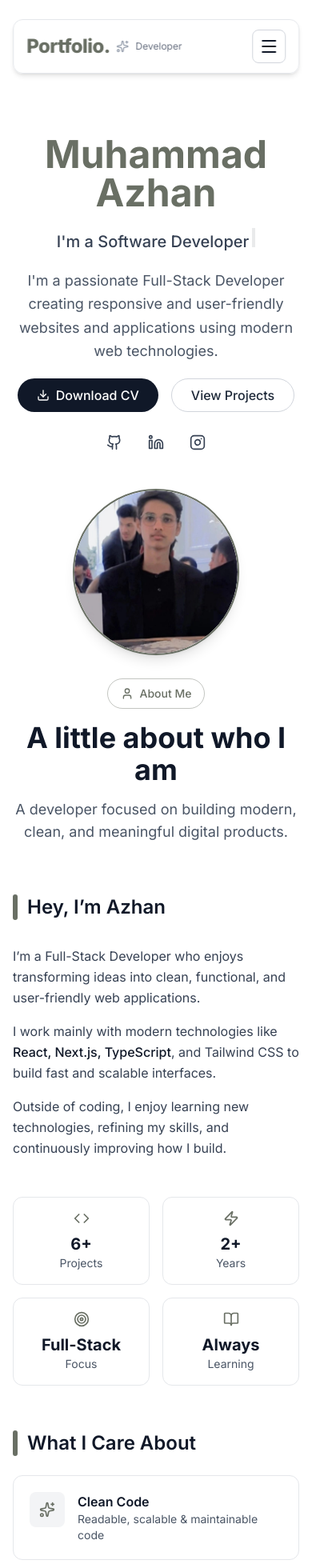
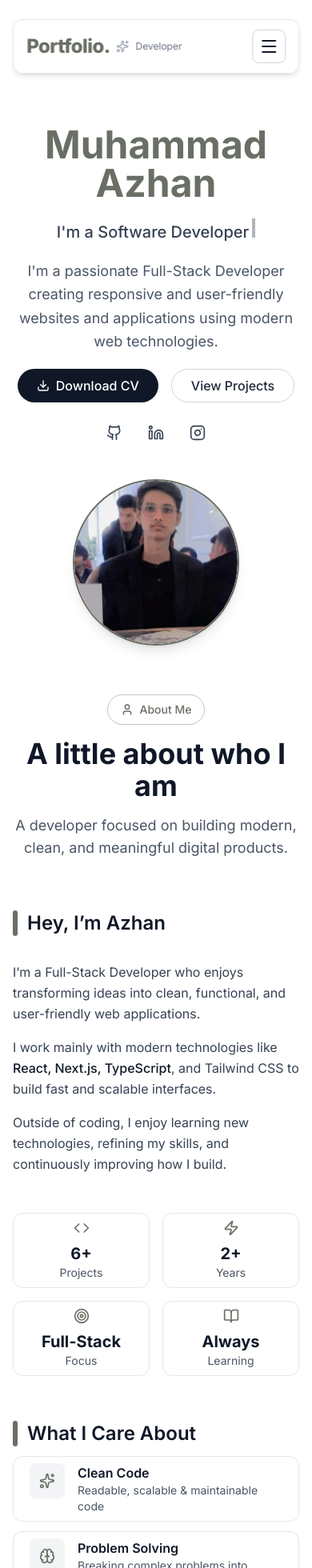
Before and after one commit to mazhanbaig/PortFolio, a Next.js app: page / in a window 390 px wide. Shown: the top 1960 px of the page at 80% size. Built offline with nearby package versions, Linux system fonts and the light colour scheme.

Commit message:
new architecture of portfolio

```diff
--- a/components/About.tsx
+++ b/components/About.tsx
@@ -36,7 +36,7 @@ export default function AboutSection() {
     return (
         <section
             id="about"
-            className="w-full bg-white py-1 px-4 sm:px-6 lg:px-8"
+            className="w-full bg-white py-1 mt-5 sm:mt-0 px-4 sm:px-6 lg:px-8"
         >
             <div className="max-w-6xl mx-auto">
 
@@ -90,7 +90,7 @@ export default function AboutSection() {
                             {stats.map((stat, idx) => (
                                 <div
                                     key={idx}
-                                    className="text-center p-2 py-4 border border-gray-200 rounded-xl hover:border-[#696f64]/60 transition"
+                                    className="text-center p-2 border border-gray-200 rounded-xl hover:border-[#696f64]/60 transition"
                                 >
                                     <stat.icon className="w-5 h-5 mx-auto mb-2 text-[#696f64]" />
                                     <div className="text-xl font-bold text-gray-900">
@@ -105,7 +105,7 @@ export default function AboutSection() {
                     </div>
 
                     {/* Right — Passions */}
-                    <div className={`space-y-6 transition-all duration-700 ${animated ? 'opacity-100 translate-x-0' : 'opacity-0 translate-x-6'}`}>
+                    <div className={`space-y-3 transition-all duration-700 ${animated ? 'opacity-100 translate-x-0' : 'opacity-0 translate-x-6'}`}>
                         <h3 className="text-2xl font-semibold text-gray-900 flex items-center gap-3">
                             <span className="w-1.5 h-8 bg-[#696f64] rounded-full"></span>
                             What I Care About
@@ -114,7 +114,7 @@ export default function AboutSection() {
                         {passions.map((item, idx) => (
                             <div
                                 key={idx}
-                                className="flex items-start gap-4 p-5 rounded-xl border border-gray-200 hover:border-[#696f64]/60 transition"
+                                className="flex items-start gap-4 px-5 py-2 rounded-xl border border-gray-200 hover:border-[#696f64]/60 transition"
                             >
                                 <div className="p-3 rounded-lg bg-gray-100">
                                     <item.icon className="w-5 h-5 text-[#696f64]" />
--- a/components/Hero.tsx
+++ b/components/Hero.tsx
@@ -39,7 +39,7 @@ export default function HeroPortfolio() {
     return (
         <section className="relative w-full min-h-screen flex items-center px-4 sm:px-6 md:px-8 bg-white text-gray-900">
 
-            <div className="relative top-18 sm:top-30 md:top-7 lg:top-5 sm:left-3 lg:-left-5 max-w-5xl mx-auto w-full grid grid-cols-1 md:grid-cols-2 gap-10 items-center">
+            <div className="relative top-15 sm:top-30 md:top-7 lg:top-5 sm:left-3 lg:-left-5 max-w-5xl mx-auto w-full grid grid-cols-1 md:grid-cols-2 gap-10 items-center">
 
                 {/* Left Side */}
                 <div className="space-y-5 text-center md:text-left">
--- a/components/Projects.tsx
+++ b/components/Projects.tsx
@@ -26,13 +26,6 @@ export default function ProjectsSection() {
             live: 'mazhanbaig.vercel.app',
             github: 'https://github.com/mazhanbaig/PortFolio'
         },
-        // {
-        //     title: 'Auth Dashboard',
-        //     desc: 'Authentication-based dashboard with smooth UX and route protection.',
-        //     tech: ['React', 'Supabase'],
-        //     live: '#',
-        //     github: '#'
-        // }
     ]
 
     return (
@@ -66,7 +59,7 @@ export default function ProjectsSection() {
                     {projects.map((project, idx) => (
                         <div
                             key={idx}
-                            className={`rounded-2xl border p-6 transition ${project.featured
+                            className={`rounded-xl border px-6 py-4 transition ${project.featured
                                     ? 'border-[#696f64]/60 bg-gray-50'
                                     : 'border-gray-200'
                                 }`}
```
